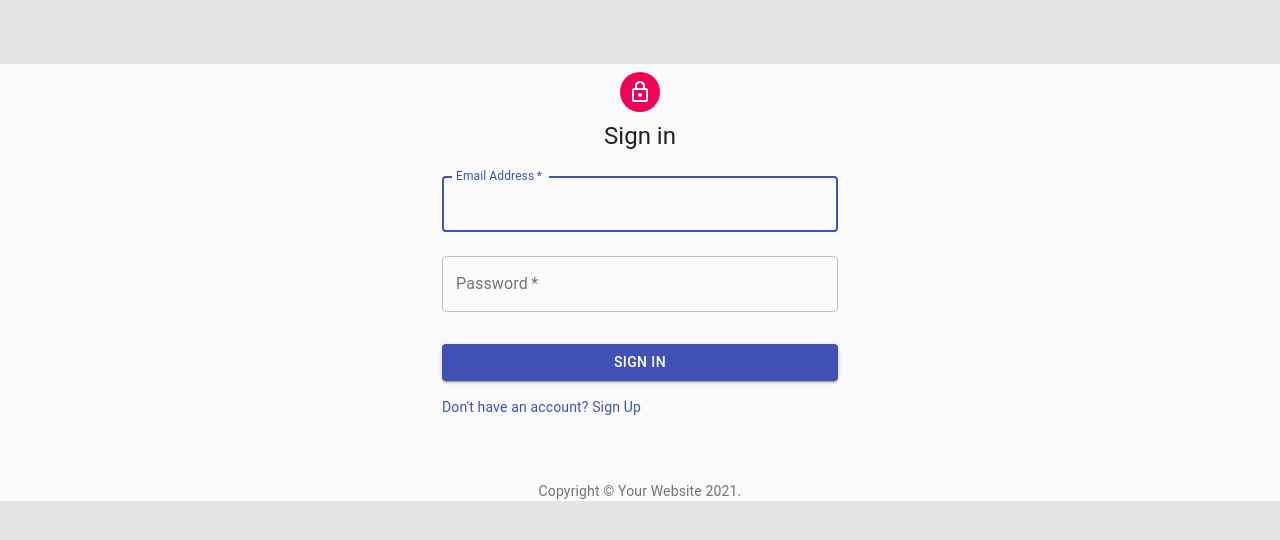
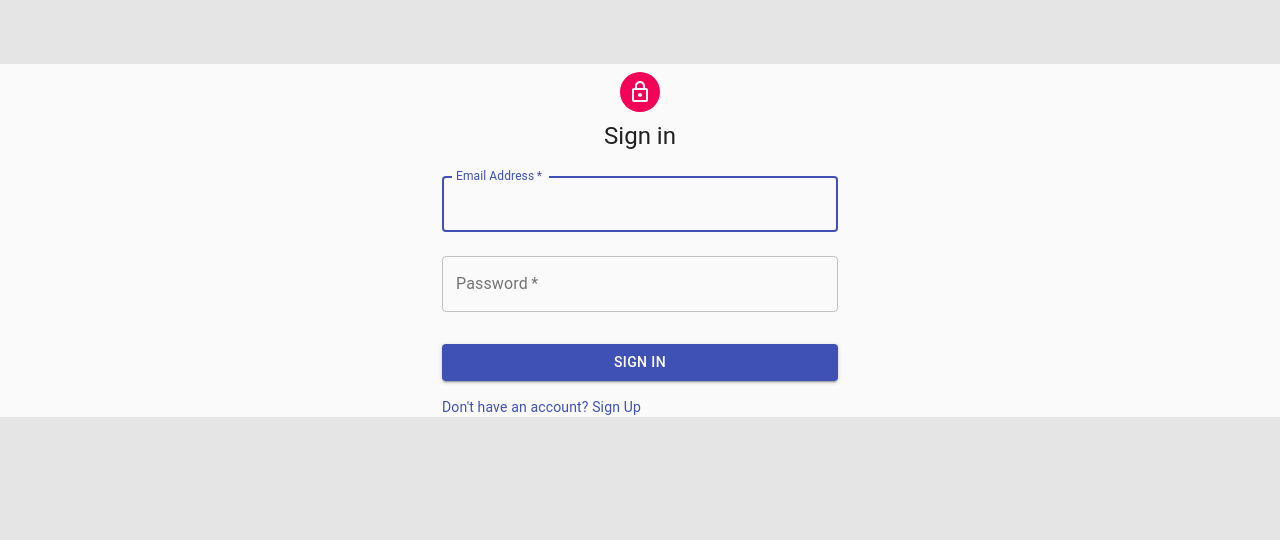
Before and after one commit to team-louis-vuitton/unlocking-wellness, a Next.js app in the folder client/: page /login in a window 1280 px wide. Shown: the top 540 px of the page. Built offline with nearby package versions, Linux system fonts and the light colour scheme; no server answers.

Commit message:
login and registration page uses material ui components

```diff
--- a/client/pages/login.js
+++ b/client/pages/login.js
@@ -160,9 +160,6 @@ export default function SignIn() {
           </Grid>
         </form>
       </div>
-      <Box mt={8}>
-        <Copyright />
-      </Box>
     </Container>
   );
 }
```
